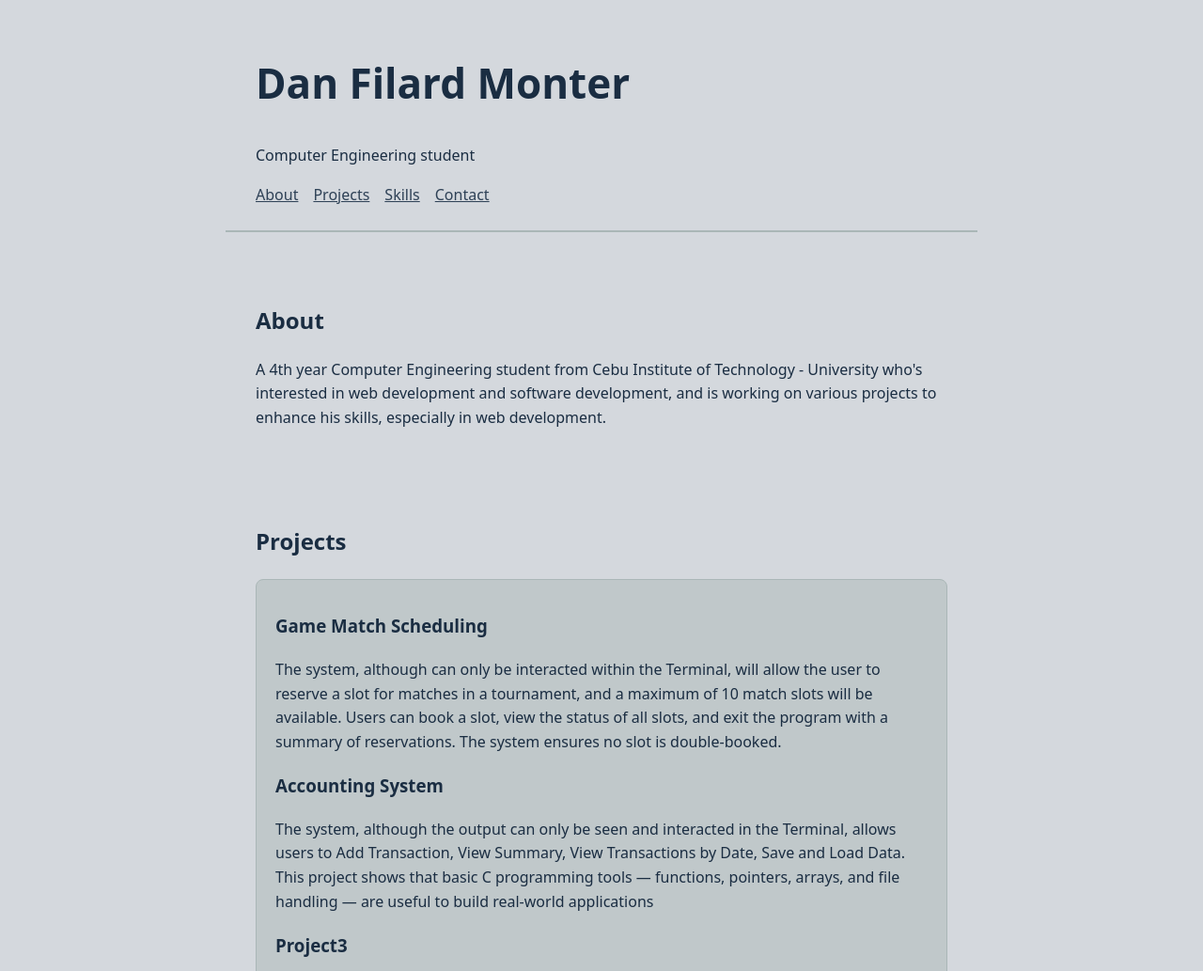
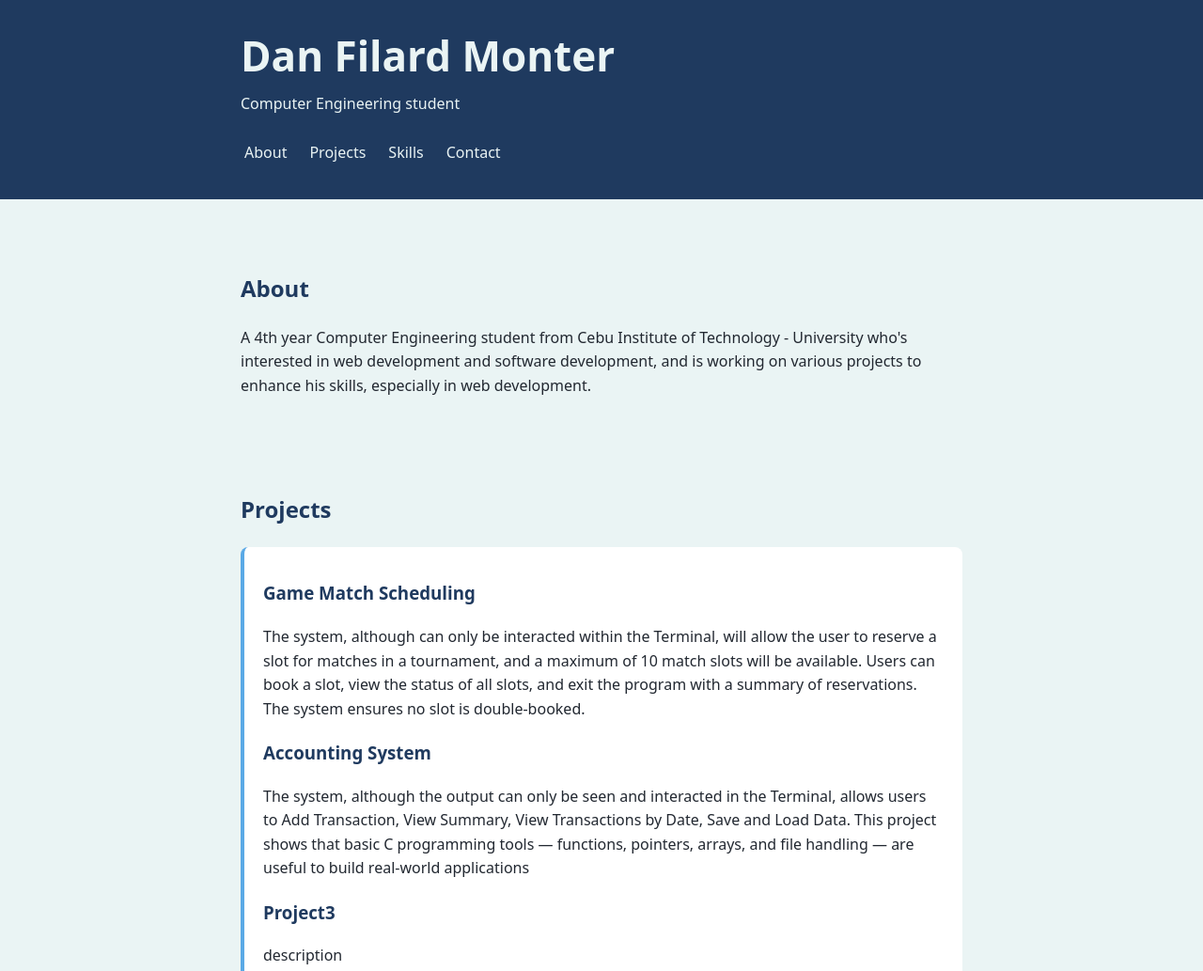
Before and after one commit to filarddd/portfolio, a plain HTML site: page index.html in a window 1280 px wide. Shown: the top 1033 px of the page at 94% size. Drawn offline with Linux system fonts and the light colour scheme.

Commit message:
Changed color palette to navy and sky blue theme

```diff
--- a/styles.css
+++ b/styles.css
@@ -1,9 +1,9 @@
 :root {
-  --bg: #d4d8dd;
-  --text: #1a2d42;
-  --accent: #2e4156;
-  --surface: #c0c8ca;
-  --border: #aab7b7;
+  --navy: #1f3a5f;
+  --sky: #5aa9e6;
+  --mist: #eaf4f4;
+  --ink: #222831;
+  --surface: #ffffff;
 }
 
 *, *::before, *::after {
@@ -14,14 +14,33 @@ body {
   margin: 0;
   font-family: system-ui, -apple-system, "Segoe UI", Roboto, sans-serif;
   line-height: 1.6;
-  color: var(--text);
-  background: var(--bg);
+  color: var(--ink);
+  background: var(--mist);
 }
 
-header, main, footer {
+/* Header spans the full width; its content lines up with the 800px column below */
+header {
+  background: var(--navy);
+  color: var(--mist);
+  padding: 1.5rem max(1rem, calc((100% - 800px) / 2 + 1rem));
+}
+
+header h1 {
+  margin: 0;
+}
+
+header p {
+  margin: 0.25rem 0 0;
+}
+
+main, footer {
   max-width: 800px;
   margin: 0 auto;
   padding: 1.5rem 1rem;
+}
+
+h2, h3 {
+  color: var(--navy);
 }
 
 nav ul {
@@ -33,13 +52,29 @@ nav ul {
   margin: 1rem 0 0;
 }
 
+nav a {
+  display: inline-block;
+  padding: 0.65rem 0.25rem;
+  color: var(--mist);
+  text-decoration: none;
+  border-bottom: 2px solid transparent;
+}
+
+nav a:hover {
+  border-bottom-color: var(--sky);
+}
+
 a {
-  color: var(--accent);
+  color: var(--navy);
 }
 
 a:focus-visible {
-  outline: 3px solid var(--accent);
+  outline: 3px solid var(--navy);
   outline-offset: 2px;
+}
+
+nav a:focus-visible {
+  outline-color: var(--sky);
 }
 
 section {
@@ -50,27 +85,15 @@ article {
   background: var(--surface);
   padding: 1rem 1.25rem;
   border-radius: 8px;
+  border-left: 4px solid var(--sky);
+}
+
+footer {
+  border-top: 2px solid var(--sky);
 }
 
 @media (min-width: 700px) {
-  header, main, footer {
-    padding-left: 2rem;
-    padding-right: 2rem;
-  }
-
   h1 {
     font-size: 2.75rem;
   }
 }
-
-header {
-  border-bottom: 2px solid var(--border);
-}
-
-article {
-  border: 1px solid var(--border);
-}
-
-a:hover {
-  color: var(--text);
-}
```
